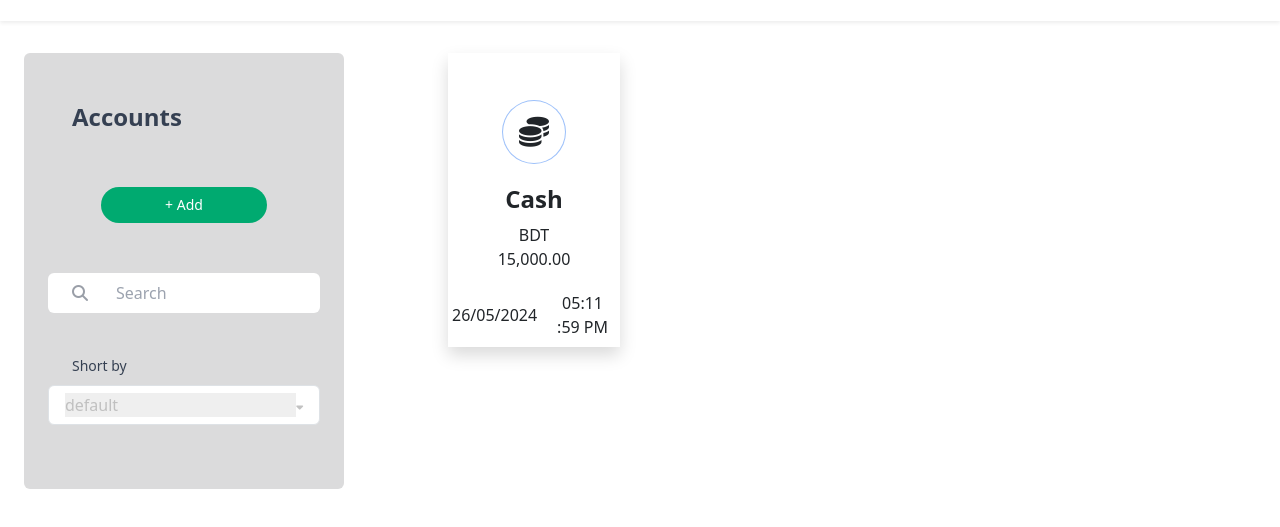
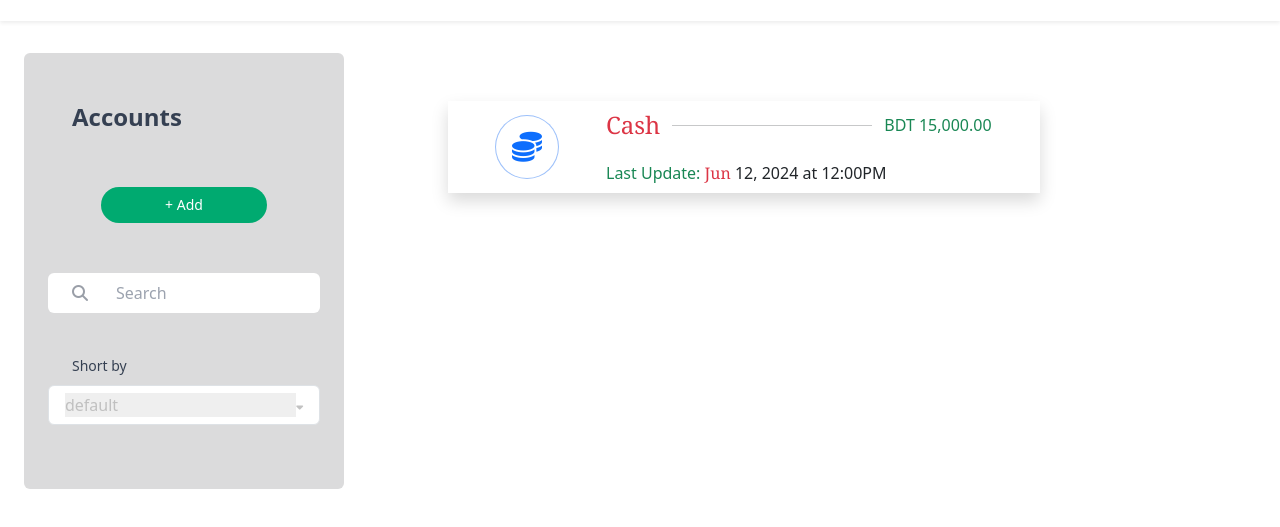
Before and after one commit to raihanchowdhury01/wallet_master_Int, a website: page account.html in a window 1280 px wide. Shown: the part 75-602 px from the top of the page. Drawn offline with nearby package versions, Linux system fonts and the light colour scheme.

Commit message:
card added

```diff
--- a/account.html
+++ b/account.html
@@ -153,39 +153,29 @@
                             </div>
                             <!-- select text section design end from here -->
                         </div>
-                        <!-- shorted by drop down list design start from here -->
+                        <!-- shorted by drop down list design end from here -->
                     </div>
                     <!-- account section design end from here-->
                 </div>
             </section>
             <section class="mt-5">
                 <!-- cash table section design start from here -->
-                <div id="card" class="grid grid-cols-2 sm:grid-cols-3 md:grid-cols-4 gap-5">
-                    <!-- cash card section design start from here -->
-                    <div class="text-center shadow pt-5 pb-2 space-y-5">
-                        <!-- cash and amount section design start from here -->
-                        <div class="px-5 space-y-5">
-                            <i class="fa-solid fa-coins ring-1 p-3 rounded-full text-3xl"></i>
-                            <div class="space-y-2">
-                                <p class="font-semibold text-2xl">Cash</p>
-                                <p>BDT 15,000.00</p>
-                            </div>
+                <div class="mt-5 flex gap-5 items-center mb-5 bg-white shadow px-5 py-2">
+                    <!-- logo div -->
+                    <div>
+                        <i class="fa-solid fa-coins ring-1 p-3 text-primary rounded-full text-3xl"></i>
+                    </div>
+                    <!-- text design -->
+                    <div class="space-y-5">
+                        <div class="flex justify-between items-center space-x-3">
+                            <p class="text-danger text-2xl font-serif">Cash</p>
+                            <hr class="w-[200px]">
+                            <p class="text-success">BDT 15,000.00</p>
                         </div>
-                        <!-- cash and amount section design end from here -->
-                        <!-- card date and time section design start from here -->
-                        <div class="flex justify-between items-center px-1 space-x-3">
-                            <div>
-                                <span>26</span>/<span>05</span>/<span>2024</span>
-                            </div>
-                            <div>
-                                <span>05</span>:<span>11</span> :<span>59</span> <span>PM</span>
-                            </div>
+                        <div><span class="text-success">Last Update: </span><span class="text-danger font-serif">Jun</span> <span>12</span>, <span>2024</span> at <span>12</span>:<span>00</span><span>PM</span>
                         </div>
-                        <!-- card date and time section design end from here -->
                     </div>
-                    <!-- cash card section design start from here -->
                 </div>
-                <!-- cash table section design end from here -->
             </section>
         </div>
         <!-- sidebar and card design end from here -->
```
Also changed, not shown: css/output.css.
